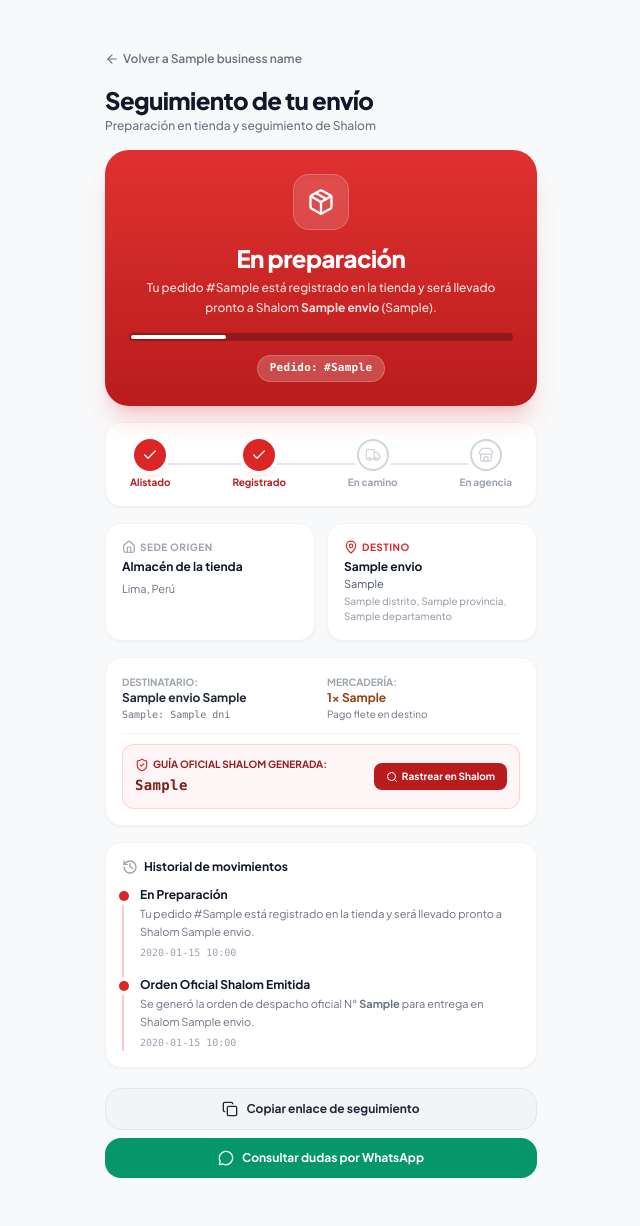
After one commit to acestrike460-cyber/shop-now, a FastAPI app: template app/templates/tracking.html in a window 1280 px wide. The commit adds this page. Shown: the whole page, without its empty margins (319-959 px from the left). Run offline with FastAPI, Linux system fonts and the light colour scheme; the template is opened without the code that fills it: most values are stand-ins (such as "Sample title", 1, 10 or a date in 2020); some libraries are stand-ins or nearby versions.

Commit message:
Add files via upload

```diff
--- a/app/main.py
+++ b/app/main.py
@@ -133,20 +133,25 @@ async def view_success(codigo: str, request: Request):
             f"📅 *Día programado de despacho:* {fecha_despacho}"
         ])
 
+    base_url = str(request.base_url).rstrip("/")
+    if "onrender.com" in base_url and base_url.startswith("http://"):
+        base_url = base_url.replace("http://", "https://")
+    tracking_url = f"{base_url}/seguimiento/{codigo_registro}"
+
     lineas.extend([
         f"━━━━━━━━━━━━━━━━━━━",
-        f"💬 *Estado:* Esperando coordinación de pago y despacho con la tienda."
+        f"💬 *Estado:* Esperando coordinación de pago y despacho con la tienda.",
+        f"🔍 *Link de seguimiento en vivo:* {tracking_url}"
     ])
 
     mensaje_whatsapp = "\n".join(lineas)
 
     # Número de destino (si está configurado en .env o vacío para abrir selector de chat)
     num_wa = settings.BUSINESS_WHATSAPP.replace("+", "").replace(" ", "").strip()
+    from urllib.parse import quote
     if num_wa:
-        from urllib.parse import quote
         whatsapp_link = f"https://api.whatsapp.com/send?phone={num_wa}&text={quote(mensaje_whatsapp)}"
     else:
-        from urllib.parse import quote
         whatsapp_link = f"https://api.whatsapp.com/send?text={quote(mensaje_whatsapp)}"
 
     return templates.TemplateResponse(
@@ -156,9 +161,61 @@ async def view_success(codigo: str, request: Request):
             "business_name": settings.BUSINESS_NAME,
             "envio": envio,
             "mensaje_whatsapp": mensaje_whatsapp,
-            "whatsapp_link": whatsapp_link
+            "whatsapp_link": whatsapp_link,
+            "tracking_url": tracking_url
         }
     )
+
+@app.get("/seguimiento/{codigo}", response_class=HTMLResponse)
+@app.get("/tracking/{codigo}", response_class=HTMLResponse)
+async def view_tracking(codigo: str, request: Request):
+    """Página interactiva de seguimiento para los clientes."""
+    envio = DatabaseManager.obtener_envio_por_codigo(codigo)
+    if not envio:
+        return RedirectResponse(url="/?error=envio_no_encontrado")
+
+    num_wa = settings.BUSINESS_WHATSAPP.replace("+", "").replace(" ", "").strip()
+    msg = f"Hola {settings.BUSINESS_NAME}, tengo una consulta sobre mi envío #{envio.get('codigo_registro')} a Shalom {envio.get('nombre_agencia')}."
+    from urllib.parse import quote
+    if num_wa:
+        wa_link = f"https://api.whatsapp.com/send?phone={num_wa}&text={quote(msg)}"
+    else:
+        wa_link = f"https://api.whatsapp.com/send?text={quote(msg)}"
+
+    base_url = str(request.base_url).rstrip("/")
+    if "onrender.com" in base_url and base_url.startswith("http://"):
+        base_url = base_url.replace("http://", "https://")
+    tracking_url = f"{base_url}/seguimiento/{envio.get('codigo_registro')}"
+
+    return templates.TemplateResponse(
+        request=request,
+        name="tracking.html",
+        context={
+            "business_name": settings.BUSINESS_NAME,
+            "envio": envio,
+            "whatsapp_tienda_link": wa_link,
+            "tracking_url": tracking_url
+        }
+    )
+
+@app.get("/api/seguimiento/{codigo}")
+async def api_seguimiento_detalle(codigo: str):
+    """API JSON pública para consultar el estado en tiempo real de un envío."""
+    envio = DatabaseManager.obtener_envio_por_codigo(codigo)
+    if not envio:
+        raise HTTPException(status_code=404, detail="Envío no encontrado")
+    return {
+        "success": True,
+        "codigo_registro": envio.get("codigo_registro"),
+        "estado_registro": envio.get("estado_registro"),
+        "destinatario": f"{envio.get('nombres')} {envio.get('apellido_paterno')}",
+        "agencia_destino": envio.get("nombre_agencia"),
+        "direccion_agencia": envio.get("direccion_agencia"),
+        "numero_guia_shalom": envio.get("numero_guia_shalom"),
+        "url_guia_pdf": envio.get("url_guia_pdf"),
+        "fecha_registro": envio.get("fecha_registro"),
+        "updated_at": envio.get("updated_at")
+    }
 
 # ==============================================================================
 # APIS PARA RENIEC Y VALIDACIONES
--- /dev/null
+++ b/app/templates/tracking.html
@@ -0,0 +1,324 @@
+{% extends "base.html" %}
+
+{% block title %}Seguimiento de tu envío | {{ business_name }}{% endblock %}
+
+{% block head %}
+<style>
+    .pulse-dot {
+        animation: pulseAnimation 2s cubic-bezier(0.4, 0, 0.6, 1) infinite;
+    }
+    @keyframes pulseAnimation {
+        0%, 100% { opacity: 1; transform: scale(1); }
+        50% { opacity: .6; transform: scale(1.15); }
+    }
+</style>
+{% endblock %}
+
+{% block content %}
+<div class="w-full max-w-md mx-auto py-3 sm:py-6 text-center relative px-2">
+
+    <!-- Enlace superior de retorno -->
+    <div class="text-left mb-3">
+        <a href="/" class="text-xs text-gray-500 hover:text-gray-900 font-semibold inline-flex items-center gap-1 transition-colors">
+            <i data-lucide="arrow-left" class="w-3.5 h-3.5"></i>
+            <span>Volver a {{ business_name }}</span>
+        </a>
+    </div>
+
+    <!-- Título y Subtítulo -->
+    <div class="text-left mb-4">
+        <h1 class="text-2xl font-black text-gray-900 tracking-tight">Seguimiento de tu envío</h1>
+        <p class="text-xs text-gray-500 font-medium mt-0.5">Preparación en tienda y seguimiento de Shalom</p>
+    </div>
+
+    <!-- ==================================================================== -->
+    <!-- TARJETA PRINCIPAL DE ESTADO (HERO CARD ROJO/NARANJA)                -->
+    <!-- ==================================================================== -->
+    <div class="bg-gradient-to-b from-[#e03131] to-[#b91c1c] text-white rounded-3xl p-5 sm:p-6 shadow-xl shadow-red-500/20 text-center relative overflow-hidden mb-4">
+
+        <!-- Icono decorativo de caja de envío -->
+        <div class="w-14 h-14 bg-white/15 backdrop-blur-md rounded-2xl flex items-center justify-center mx-auto mb-3 border border-white/20 shadow-inner">
+            <i data-lucide="package" class="w-7 h-7 text-white"></i>
+        </div>
+
+        <!-- Título de Estado Dinámico -->
+        {% if envio.estado_registro == 'ENTREGADO' %}
+            <h2 class="text-xl sm:text-2xl font-black tracking-tight mb-1">¡Entregado con éxito!</h2>
+            <p class="text-xs text-red-100 font-medium px-2 leading-relaxed mb-4">
+                Tu pedido fue recibido y entregado satisfactoriamente en destino. ¡Gracias por tu compra!
+            </p>
+        {% elif envio.estado_registro == 'ENVIADO' %}
+            <h2 class="text-xl sm:text-2xl font-black tracking-tight mb-1">En camino con Shalom</h2>
+            <p class="text-xs text-red-100 font-medium px-2 leading-relaxed mb-4">
+                Tu pedido ya está en ruta a través de la red nacional de Shalom rumbo a <strong>{{ envio.nombre_agencia }}</strong>.
+            </p>
+        {% elif envio.estado_registro == 'EN_PREPARACION' %}
+            <h2 class="text-xl sm:text-2xl font-black tracking-tight mb-1">En preparación para despacho</h2>
+            <p class="text-xs text-red-100 font-medium px-2 leading-relaxed mb-4">
+                Tu pedido #{{ envio.codigo_registro }} ya está empaquetado y rotulado. Será llevado a Shalom <strong>{{ envio.nombre_agencia }}</strong>.
+            </p>
+        {% elif envio.estado_registro == 'CANCELADO' %}
+            <h2 class="text-xl sm:text-2xl font-black tracking-tight mb-1">Pedido Cancelado</h2>
+            <p class="text-xs text-red-100 font-medium px-2 leading-relaxed mb-4">
+                Este pedido ha sido cancelado. Si tienes dudas, contáctanos por WhatsApp.
+            </p>
+        {% else %}
+            <h2 class="text-xl sm:text-2xl font-black tracking-tight mb-1">En preparación</h2>
+            <p class="text-xs text-red-100 font-medium px-2 leading-relaxed mb-4">
+                Tu pedido #{{ envio.codigo_registro }} está registrado en la tienda y será llevado pronto a Shalom <strong>{{ envio.nombre_agencia }}</strong> ({{ envio.direccion_agencia }}).
+            </p>
+        {% endif %}
+
+        <!-- Barra de progreso -->
+        {% set pct = 25 %}
+        {% if envio.estado_registro == 'EN_PREPARACION' %}{% set pct = 50 %}
+        {% elif envio.estado_registro == 'ENVIADO' %}{% set pct = 75 %}
+        {% elif envio.estado_registro == 'ENTREGADO' %}{% set pct = 100 %}
+        {% elif envio.estado_registro == 'CANCELADO' %}{% set pct = 0 %}
+        {% endif %}
+
+        <div class="w-full bg-black/25 rounded-full h-2 mb-3 overflow-hidden p-0.5">
+            <div class="bg-white rounded-full h-full transition-all duration-700 shadow-sm" style="width: {{ pct }}%;"></div>
+        </div>
+
+        <!-- Pastilla del Código de Pedido -->
+        <div class="inline-flex items-center gap-1.5 px-3 py-1 rounded-full bg-white/20 backdrop-blur-sm text-[11px] font-mono font-bold tracking-wide border border-white/20">
+            <span>Pedido:</span>
+            <span>#{{ envio.codigo_registro }}</span>
+        </div>
+
+    </div>
+
+    <!-- ==================================================================== -->
+    <!-- STEPPER DE 4 ETAPAS HORIZONTALES (IDÉNTICO A LA REFERENCIA)         -->
+    <!-- ==================================================================== -->
+    <div class="bg-white rounded-2xl p-4 shadow-sm border border-gray-100 mb-4">
+        <div class="relative flex items-center justify-between px-2">
+            <!-- Línea de fondo -->
+            <div class="absolute left-6 right-6 top-1/2 -translate-y-1/2 h-0.5 bg-gray-200 z-0"></div>
+
+            <!-- Etapa 1: Alistado / Registrado -->
+            {% set s1 = true %}
+            <div class="relative z-10 flex flex-col items-center">
+                <div class="w-8 h-8 rounded-full bg-shalom-600 text-white flex items-center justify-center font-bold text-xs shadow-md shadow-shalom-600/30 ring-4 ring-white">
+                    <i data-lucide="check" class="w-4 h-4"></i>
+                </div>
+                <span class="text-[10px] font-bold text-shalom-700 mt-1">Alistado</span>
+            </div>
+
+            <!-- Etapa 2: Registrado en Shalom -->
+            {% set s2 = envio.numero_guia_shalom or envio.estado_registro in ['EN_PREPARACION', 'ENVIADO', 'ENTREGADO'] %}
+            <div class="relative z-10 flex flex-col items-center">
+                <div class="w-8 h-8 rounded-full {% if s2 %}bg-shalom-600 text-white shadow-md shadow-shalom-600/30{% else %}bg-white border-2 border-gray-300 text-gray-400{% endif %} flex items-center justify-center font-bold text-xs ring-4 ring-white">
+                    {% if s2 %}
+                        <i data-lucide="check" class="w-4 h-4"></i>
+                    {% else %}
+                        <i data-lucide="clock" class="w-4 h-4"></i>
+                    {% endif %}
+                </div>
+                <span class="text-[10px] font-bold {% if s2 %}text-shalom-700{% else %}text-gray-400{% endif %} mt-1">Registrado</span>
+            </div>
+
+            <!-- Etapa 3: En camino -->
+            {% set s3 = envio.estado_registro in ['ENVIADO', 'ENTREGADO'] %}
+            <div class="relative z-10 flex flex-col items-center">
+                <div class="w-8 h-8 rounded-full {% if s3 %}bg-shalom-600 text-white shadow-md shadow-shalom-600/30{% else %}bg-white border-2 border-gray-300 text-gray-400{% endif %} flex items-center justify-center text-xs ring-4 ring-white">
+                    {% if s3 %}
+                        <i data-lucide="truck" class="w-4 h-4"></i>
+                    {% else %}
+                        <i data-lucide="truck" class="w-4 h-4 text-gray-300"></i>
+                    {% endif %}
+                </div>
+                <span class="text-[10px] font-bold {% if s3 %}text-shalom-700{% else %}text-gray-400{% endif %} mt-1">En camino</span>
+            </div>
+
+            <!-- Etapa 4: En agencia destino / Entregado -->
+            {% set s4 = envio.estado_registro == 'ENTREGADO' %}
+            <div class="relative z-10 flex flex-col items-center">
+                <div class="w-8 h-8 rounded-full {% if s4 %}bg-emerald-600 text-white shadow-md shadow-emerald-600/30{% else %}bg-white border-2 border-gray-300 text-gray-400{% endif %} flex items-center justify-center text-xs ring-4 ring-white">
+                    {% if s4 %}
+                        <i data-lucide="check" class="w-4 h-4"></i>
+                    {% else %}
+                        <i data-lucide="store" class="w-4 h-4 text-gray-300"></i>
+                    {% endif %}
+                </div>
+                <span class="text-[10px] font-bold {% if s4 %}text-emerald-700{% else %}text-gray-400{% endif %} mt-1">En agencia</span>
+            </div>
+        </div>
+    </div>
+
+    <!-- ==================================================================== -->
+    <!-- TARJETAS DE SEDE ORIGEN Y DESTINO                                    -->
+    <!-- ==================================================================== -->
+    <div class="grid grid-cols-1 sm:grid-cols-2 gap-3 mb-4 text-left">
+
+        <!-- Sede Origen -->
+        <div class="bg-white rounded-2xl p-4 shadow-sm border border-gray-100 flex flex-col justify-between">
+            <div>
+                <span class="text-[10px] font-bold text-gray-400 uppercase tracking-wider flex items-center gap-1 mb-1">
+                    <i data-lucide="home" class="w-3.5 h-3.5 text-gray-400"></i>
+                    Sede Origen
+                </span>
+                <span class="font-bold text-gray-900 text-xs block">Almacén de la tienda</span>
+                <span class="text-[11px] text-gray-500">Lima, Perú</span>
+            </div>
+        </div>
+
+        <!-- Destino Shalom -->
+        <div class="bg-white rounded-2xl p-4 shadow-sm border border-gray-100 flex flex-col justify-between">
+            <div>
+                <span class="text-[10px] font-bold text-shalom-600 uppercase tracking-wider flex items-center gap-1 mb-1">
+                    <i data-lucide="map-pin" class="w-3.5 h-3.5 text-shalom-600"></i>
+                    Destino
+                </span>
+                <span class="font-bold text-gray-900 text-xs block">{{ envio.nombre_agencia }}</span>
+                <span class="text-[11px] text-gray-600 block leading-tight mt-0.5">{{ envio.direccion_agencia }}</span>
+                <span class="text-[10px] text-gray-400 block mt-1 font-medium">{{ envio.distrito }}, {{ envio.provincia }}, {{ envio.departamento }}</span>
+            </div>
+        </div>
+
+    </div>
+
+    <!-- ==================================================================== -->
+    <!-- DETALLES DEL DESTINATARIO Y MERCADERÍA                               -->
+    <!-- ==================================================================== -->
+    <div class="bg-white rounded-2xl p-4 shadow-sm border border-gray-100 text-left mb-4 space-y-2.5">
+        <div class="grid grid-cols-2 gap-3 text-xs">
+            <div>
+                <span class="text-[10px] font-bold text-gray-400 uppercase block">Destinatario:</span>
+                <span class="font-bold text-gray-800 text-xs block truncate">{{ envio.nombres }} {{ envio.apellido_paterno }}</span>
+                <span class="text-[10px] text-gray-500 font-mono">{{ envio.tipo_documento or 'DNI' }}: {{ envio.dni }}</span>
+            </div>
+            <div>
+                <span class="text-[10px] font-bold text-gray-400 uppercase block">Mercadería:</span>
+                <span class="font-bold text-amber-800 text-xs block">1x {{ envio.tamano_paquete or 'PAQUETE XS' }}</span>
+                <span class="text-[10px] text-gray-500">Pago flete en destino</span>
+            </div>
+        </div>
+
+        <!-- Si ya tiene Guía Shalom Pro emitida -->
+        {% if envio.numero_guia_shalom %}
+        <div class="pt-2.5 border-t border-gray-100">
+            <div class="bg-red-50/70 border border-red-200/80 rounded-xl p-3 flex flex-col sm:flex-row items-start sm:items-center justify-between gap-2">
+                <div>
+                    <span class="text-[10px] font-bold text-shalom-800 uppercase block flex items-center gap-1">
+                        <i data-lucide="shield-check" class="w-3.5 h-3.5 text-shalom-600"></i>
+                        Guía Oficial Shalom Generada:
+                    </span>
+                    <span class="font-mono font-black text-sm text-shalom-900 tracking-wide">{{ envio.numero_guia_shalom }}</span>
+                </div>
+                <a
+                    href="https://shalom.com.pe/rastreo"
+                    target="_blank"
+                    rel="noopener noreferrer"
+                    class="px-3 py-1.5 bg-shalom-700 hover:bg-shalom-800 text-white font-bold text-[10px] rounded-lg transition-colors flex items-center gap-1 shadow-sm"
+                >
+                    <i data-lucide="search" class="w-3 h-3"></i>
+                    <span>Rastrear en Shalom</span>
+                </a>
+            </div>
+        </div>
+        {% endif %}
+    </div>
+
+    <!-- ==================================================================== -->
+    <!-- HISTORIAL DE MOVIMIENTOS                                             -->
+    <!-- ==================================================================== -->
+    <div class="bg-white rounded-2xl p-4 shadow-sm border border-gray-100 text-left mb-5">
+        <h3 class="text-xs font-bold text-gray-900 mb-3 flex items-center gap-1.5">
+            <i data-lucide="history" class="w-4 h-4 text-gray-400"></i>
+            Historial de movimientos
+        </h3>
+
+        <div class="space-y-3 relative pl-4 border-l-2 border-red-200 text-xs">
+
+            <!-- Movimiento 1: Registrado en tienda -->
+            <div class="relative">
+                <span class="absolute -left-[21px] top-1 w-2.5 h-2.5 rounded-full bg-shalom-600 ring-4 ring-white"></span>
+                <span class="font-bold text-gray-900 block">En Preparación</span>
+                <p class="text-[11px] text-gray-500 mt-0.5 leading-relaxed">
+                    Tu pedido #{{ envio.codigo_registro }} está registrado en la tienda y será llevado pronto a Shalom {{ envio.nombre_agencia }}.
+                </p>
+                <span class="text-[10px] text-gray-400 mt-1 block font-mono">{{ envio.fecha_registro[:16].replace('T', ' ') if envio.fecha_registro else 'Reciente' }}</span>
+            </div>
+
+            <!-- Movimiento 2: Guía oficial si existe -->
+            {% if envio.numero_guia_shalom %}
+            <div class="relative pt-1">
+                <span class="absolute -left-[21px] top-2 w-2.5 h-2.5 rounded-full bg-shalom-600 ring-4 ring-white"></span>
+                <span class="font-bold text-gray-900 block">Orden Oficial Shalom Emitida</span>
+                <p class="text-[11px] text-gray-500 mt-0.5 leading-relaxed">
+                    Se generó la orden de despacho oficial N° <strong>{{ envio.numero_guia_shalom }}</strong> para entrega en Shalom {{ envio.nombre_agencia }}.
+                </p>
+                <span class="text-[10px] text-gray-400 mt-1 block font-mono">{{ envio.updated_at[:16].replace('T', ' ') if envio.updated_at else 'Reciente' }}</span>
+            </div>
+            {% endif %}
+
+            <!-- Movimiento 3: Estado actual si está en camino o entregado -->
+            {% if envio.estado_registro in ['ENVIADO', 'ENTREGADO'] %}
+            <div class="relative pt-1">
+                <span class="absolute -left-[21px] top-2 w-2.5 h-2.5 rounded-full bg-emerald-600 ring-4 ring-white"></span>
+                <span class="font-bold text-gray-900 block">
+                    {% if envio.estado_registro == 'ENTREGADO' %}Entregado{% else %}En camino{% endif %}
+                </span>
+                <p class="text-[11px] text-gray-500 mt-0.5 leading-relaxed">
+                    {% if envio.estado_registro == 'ENTREGADO' %}
+                        El paquete fue retirado en la agencia Shalom.
+                    {% else %}
+                        El paquete está en tránsito hacia la agencia de destino.
+                    {% endif %}
+                </p>
+            </div>
+            {% endif %}
+
+        </div>
+    </div>
+
+    <!-- ==================================================================== -->
+    <!-- BOTÓN PARA COMPARTIR ENLACE Y WHATSAPP                              -->
+    <!-- ==================================================================== -->
+    <div class="space-y-2">
+        <button
+            type="button"
+            onclick="copiarLinkSeguimiento()"
+            class="w-full py-3 rounded-2xl bg-gray-100 hover:bg-gray-200 active:scale-[0.99] text-gray-800 font-bold text-xs transition-all flex items-center justify-center gap-2 cursor-pointer border border-gray-200"
+        >
+            <i data-lucide="copy" class="w-4 h-4"></i>
+            <span id="btn-copy-tracking">Copiar enlace de seguimiento</span>
+        </button>
+
+        {% if whatsapp_tienda_link %}
+        <a
+            href="{{ whatsapp_tienda_link }}"
+            target="_blank"
+            rel="noopener noreferrer"
+            class="w-full py-3 rounded-2xl bg-emerald-600 hover:bg-emerald-700 active:scale-[0.99] text-white font-bold text-xs transition-all flex items-center justify-center gap-2 shadow-sm cursor-pointer"
+        >
+            <i data-lucide="message-circle" class="w-4 h-4"></i>
+            <span>Consultar dudas por WhatsApp</span>
+        </a>
+        {% endif %}
+    </div>
+
+</div>
+{% endblock %}
+
+{% block scripts %}
+<script>
+    function copiarLinkSeguimiento() {
+        const url = window.location.href;
+        navigator.clipboard.writeText(url).then(() => {
+            const btn = document.getElementById('btn-copy-tracking');
+            btn.textContent = '¡Enlace copiado al portapapeles!';
+            setTimeout(() => {
+                btn.textContent = 'Copiar enlace de seguimiento';
+            }, 2500);
+        });
+    }
+
+    // Auto-refrescar cada 60 segundos por si el estado cambia en el panel admin
+    setTimeout(() => {
+        window.location.reload();
+    }, 60000);
+</script>
+{% endblock %}
```
Also changed, not shown: app/templates/success.html (+52 -0 lines), test_app.py (+42 -0 lines), data/app.db.
